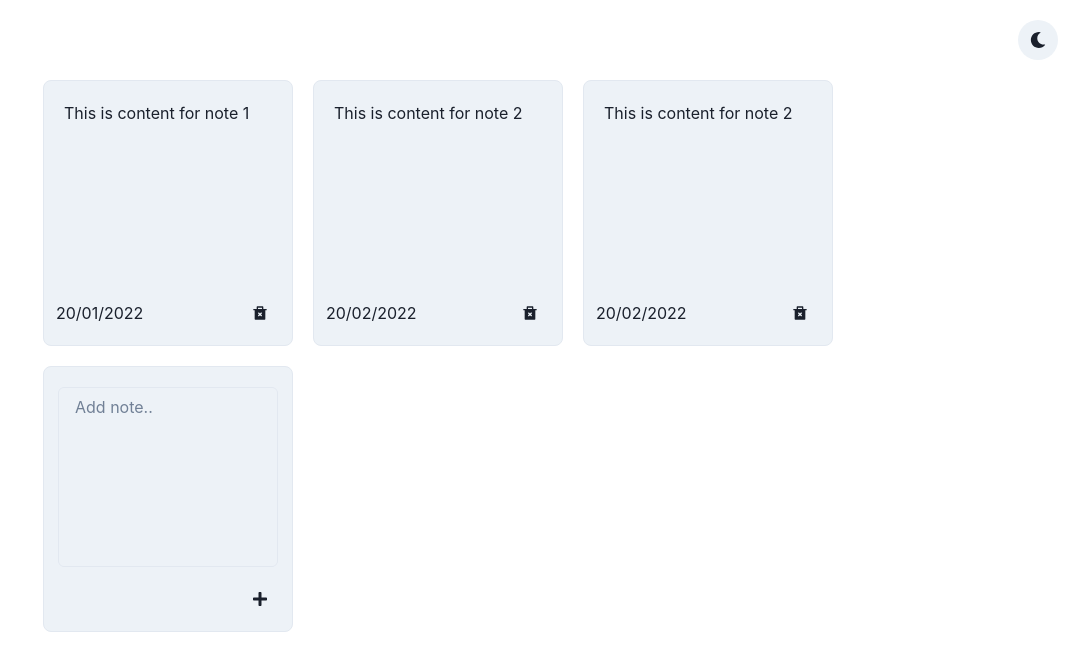
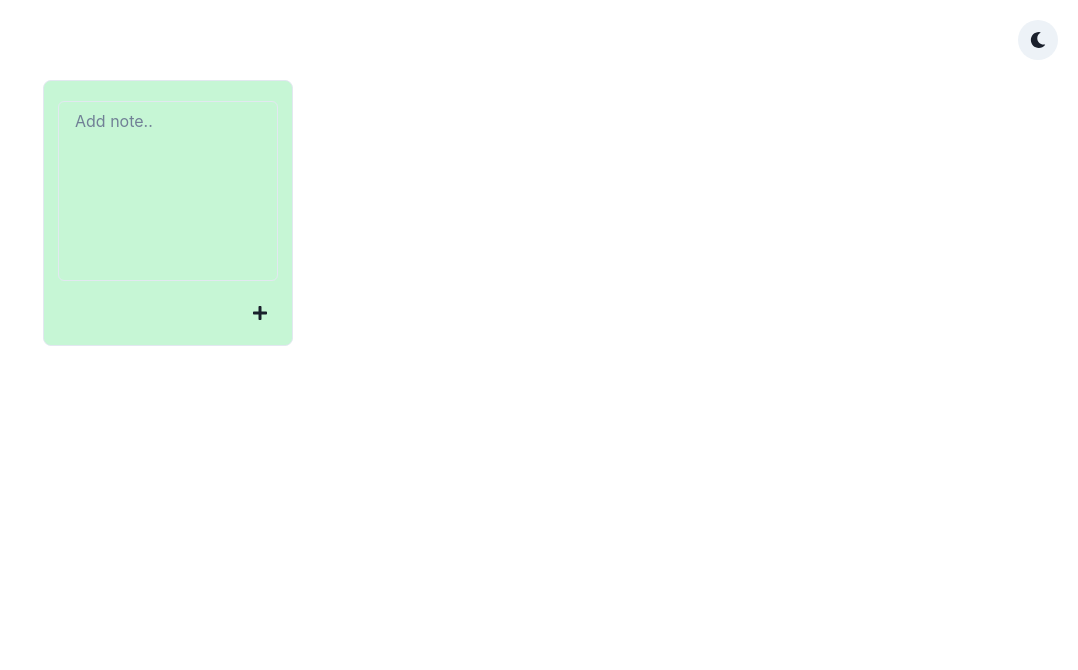
Before and after one commit to shoaibiqbal0/react-notes-app, a React (Create React App) app: page / in a window 1280 px wide. Shown: the top 670 px of the page, without its empty margins (202-1280 px from the left). Built offline with nearby package versions, Linux system fonts and the light colour scheme.

Commit message:
Added empty text error and working add button

```diff
--- a/src/components/AddNote.jsx
+++ b/src/components/AddNote.jsx
@@ -6,12 +6,14 @@ import {
   Text,
   Textarea,
   useColorModeValue,
+  useToast,
   VStack,
 } from "@chakra-ui/react";
 import React, { useState } from "react";
 import { FaPlus } from "react-icons/fa";
 
 const AddNote = (props) => {
+  const toast = useToast();
   const [noteContent, setNoteContent] = useState({
     content: "",
     date: "",
@@ -33,14 +35,28 @@ const AddNote = (props) => {
         date: date,
       };
     });
-    console.log(noteContent.date);
   };
 
-  const handleClick = () => {};
+  const handleClick = () => {
+    if (noteContent.content === "") {
+      toast({
+        title: "Note field is empty.",
+        status: "error",
+        isClosable: true,
+        duration: 2000,
+      });
+    } else {
+      props.addNote(noteContent);
+      setNoteContent({
+        content: "",
+        date: "",
+      });
+    }
+  };
 
   return (
     <Box
-      bg={useColorModeValue("gray.100", "blue.900")}
+      bg={useColorModeValue("green.100", "blue.900")}
       minW="250px"
       borderWidth="1px"
       overflow="hidden"
@@ -66,8 +82,8 @@ const AddNote = (props) => {
           <IconButton
             onClick={handleClick}
             isRound="true"
-            bg="transparent"
             icon={<FaPlus />}
+            variant="ghost"
           />
         </HStack>
       </form>
--- a/src/components/NotesList.jsx
+++ b/src/components/NotesList.jsx
@@ -4,18 +4,21 @@ import AddNote from "./AddNote";
 import Note from "./Note";
 
 const NotesList = () => {
-  const [notes, setNotes] = useState([
-    { content: "This is content for note 1", date: "20/01/2022" },
-    { content: "This is content for note 2", date: "20/02/2022" },
-    { content: "This is content for note 2", date: "20/02/2022" },
-  ]);
+  const [notes, setNotes] = useState([]);
+
+  const addNewNote = (data) => {
+    setNotes((previousItems) => {
+      return [...previousItems, data];
+    });
+  };
+
   return (
     <Flex justify="center">
       <SimpleGrid columns={[2, 2, 3]} spacing="5" mx="2">
         {notes.map((note, index) => {
           return <Note key={index} date={note.date} content={note.content} />;
         })}
-        <AddNote noteContent={setNotes} />
+        <AddNote addNote={addNewNote} />
       </SimpleGrid>
     </Flex>
   );
```
